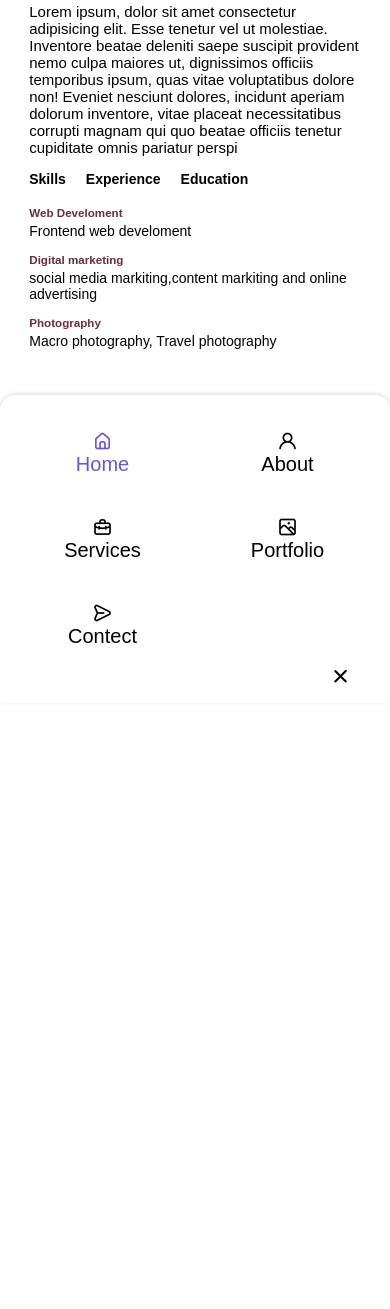
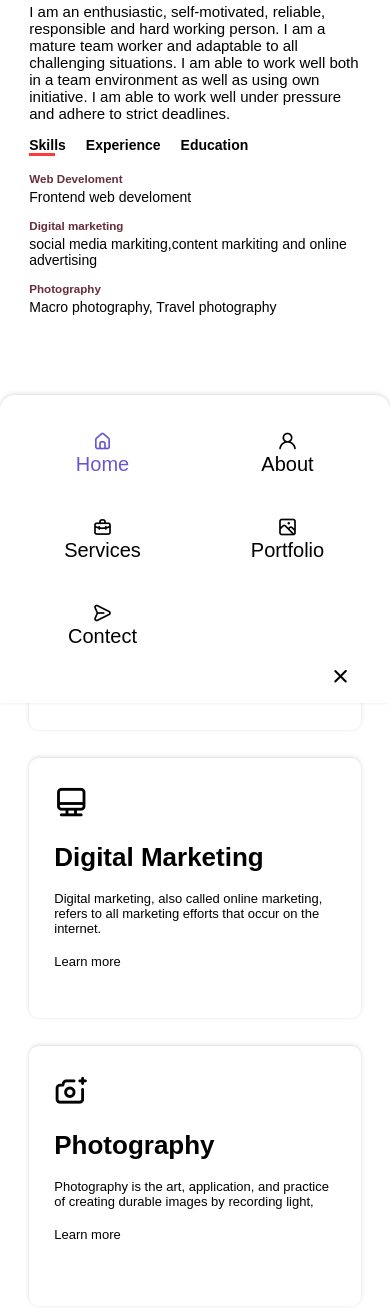
Before and after one commit to IsmailHosen25/My-web-site, a plain HTML site: page index.html in a window 390 px wide. Shown: the part 985-2294 px from the top of the page. Before the commit the page ends 1397 px from the top, so only its background shows below. Drawn offline with nearby package versions, Linux system fonts and the light colour scheme.

Commit message:
services section and some updateded done

```diff
--- a/index.html
+++ b/index.html
@@ -6,6 +6,7 @@
     <meta name="viewport" content="width=device-width, initial-scale=1.0">
     <link rel="stylesheet" href="style.css">
     <link rel="stylesheet" href="https://unicons.iconscout.com/release/v4.0.0/css/line.css">
+    <link rel="stylesheet" href="https://cdnjs.cloudflare.com/ajax/libs/font-awesome/6.3.0/css/all.min.css" integrity="sha512-SzlrxWUlpfuzQ+pcUCosxcglQRNAq/DZjVsC0lE40xsADsfeQoEypE+enwcOiGjk/bSuGGKHEyjSoQ1zVisanQ==" crossorigin="anonymous" referrerpolicy="no-referrer" />
     <title>Hasan</title>
 </head>
 <body>
@@ -78,13 +79,13 @@
                 <div class="content">
                     <div class="about-para">
                         <h2>About Me</h2>
-                        <p>Lorem ipsum, dolor sit amet consectetur adipisicing elit. Esse tenetur vel ut molestiae. Inventore beatae deleniti saepe suscipit provident nemo culpa maiores ut, dignissimos officiis temporibus ipsum, quas vitae voluptatibus dolore non! Eveniet nesciunt dolores, incidunt aperiam dolorum inventore, vitae placeat necessitatibus corrupti magnam qui quo beatae officiis tenetur cupiditate omnis pariatur perspi</p>
+                        <p>I am an enthusiastic, self-motivated, reliable, responsible and hard working person. I am a mature team worker and adaptable to all challenging situations. I am able to work well both in a team environment as well as using own initiative. I am able to work well under pressure and adhere to strict deadlines.</p>
                     </div>
                     <div class="sk-ex-ed">
                             <ul>
-                                <li><a id="Skills">Skills</a></li>
-                                <li><a id="exp">Experience</a></li>
-                                <li><a id="edu">Education</a></li>
+                                <li><a id="Skills" class=" link active">Skills</a></li>
+                                <li><a id="exp" class=" link">Experience</a></li>
+                                <li><a id="edu" class=" link ">Education</a></li>
                             </ul>
                           <div class="sed-add" id="sed-add">
                             <div class="allabout">
@@ -112,6 +113,49 @@
 
       <!-- ------------------------------------Section-2 End------------------------------------------------- -->
 
+
+     <!-- ------------------------------------Section-3 start------------------------------------------------- -->
+<div class="sec-3" id="services">
+    <div class="inner in-sec3">
+        <div class="heading">
+            <h2>Services</h2>
+        </div>
+        <div class="services">
+            <div class="s-card">
+                       <div class="logo">
+                        <i class="fa-solid fa-code"></i>
+                       </div>
+                       <div class="s-about">
+                            <h1>Web design</h1>
+                            <p>Web design refers to the design of websites that are displayed on the internet.</p>
+                            <a href="https://www.interaction-design.org/literature/topics/web-design" target="_blank">Learn more</a>
+                       </div>
+            </div>
+            <div class="s-card">
+                <div class="logo">
+                    <i class="uil uil-desktop-alt"></i>
+                </div>
+                <div class="s-about">
+                     <h1>Digital Marketing</h1>
+                     <p>Digital marketing, also called online marketing, refers to all marketing efforts that occur on the internet.</p>
+                     <a href="https://blog.hubspot.com/marketing/what-is-digital-marketing" target="_blank">Learn more</a>
+                </div>
+            </div>
+            <div class="s-card">
+                <div class="logo">
+                    <i class="uil uil-camera-plus"></i>
+                </div>
+                <div class="s-about">
+                     <h1>Photography</h1>
+                     <p>Photography is the art, application, and practice of creating durable images by recording light,</p>
+                     <a href="https://en.wikipedia.org/wiki/Photography#:~:text=Photography%20is%20the%20art%2C%20application,material%20such%20as%20photographic%20film." target="_blank">Learn more</a>
+                </div>
+            </div>
+        </div>
+    </div>
+</div>
+
+    <!-- ------------------------------------Section-3 End------------------------------------------------- -->
     <script src="index.js"></script>
 </body>
 </html>
--- a/index.js
+++ b/index.js
@@ -53,6 +53,9 @@ darkthembtn.addEventListener("click",()=>{
    const skexedadded=document.getElementById("sed-add");
 
   skills.addEventListener("click",()=>{
+    skills.classList.toggle('active')
+    exp.classList.remove('active')
+    edu.classList.remove('active')
     skills.style.breakAfter.endsWith="80%"
     skexedadded.innerHTML=`
     <div class="allabout">
@@ -71,6 +74,9 @@ darkthembtn.addEventListener("click",()=>{
  </div>
     `})
     exp.addEventListener("click",()=>{
+        exp.classList.toggle('active')
+        edu.classList.remove('active')
+        skills.classList.remove('active')
         skexedadded.innerHTML=`
         <div class="allabout">
         <div class="one">
@@ -84,6 +90,9 @@ darkthembtn.addEventListener("click",()=>{
        </div>
         `})
         edu.addEventListener("click",()=>{
+            edu.classList.toggle('active')
+            exp.classList.remove('active')
+            skills.classList.remove('active')
             skexedadded.innerHTML=`
             <div class="allabout">
             <div class="one">
--- a/style.css
+++ b/style.css
@@ -16,6 +16,8 @@ html{
     --dark-gray:#515253;
     --light-gray:#6a6a6b;
     --social-media:#6858CF;
+    --services-bg:#fff;
+    ---services-hover:#fff;
 
 }
 .inner{
@@ -35,6 +37,8 @@ body.dark-theme{
     --dark-gray:#fff;
     --light-gray:#fff;
     --social-media:#fff;
+    --services-bg:#262626;
+    ---services-hover:#ff004f;
 }
 html{
    scroll-behavior: smooth;
@@ -242,6 +246,9 @@ header nav .nav-manu ul li a{
  }
  .sec-2 .in-sec2 .content .about-para h2{
    font-size: 5rem;
+   position: relative;
+   display: inline;
+   padding-bottom:0.8rem ;
  }
  .sec-2 .in-sec2 .content .about-para p{
    font-size: 1.5rem;
@@ -261,18 +268,25 @@ header nav .nav-manu ul li a{
   color:var(--para-color);
   cursor: pointer;
  }
- .sec-2 .in-sec2 .content .sk-ex-ed ul li a::after{
+ .sec-2 .in-sec2 .content .sk-ex-ed ul li .link::after{
+   content: "";
+   height: 2px;
+   position:absolute;
+   top:100%;
+   left: 0;
+   width: 0%;
+   background-color: #ff3838;
+   transition: all 0.3s linear;
+ }
+ .sec-2 .in-sec2 .content .sk-ex-ed ul li .active::after{
    content: "";
    height: 3px;
    position:absolute;
    top:100%;
    left: 0;
-   width: 0%;
+   width: 70%;
    background-color: #ff3838;
-   transition: width 0.3s linear;
-  }
-  .sec-2 .in-sec2 .content .sk-ex-ed ul li a:hover::after{
-   width: 80%;
+
   }
   .sec-2 .in-sec2 .content .sk-ex-ed .sed-add{
     height: 18rem;
@@ -296,6 +310,63 @@ header nav .nav-manu ul li a{
   }
 /* *********************************** section-2 End********************************************* */
 
+
+/* *********************************** section-3 start********************************************* */
+.sec-3{
+   width: 100%;
+   display: flex;
+   justify-content: center;
+   align-items: center;
+   overflow: hidden;
+   padding: 2rem 0rem;
+   background-color: var(--bg-color);
+}
+.sec-3 .in-sec3 .heading{
+   font-size: 3rem;
+   padding: 1rem 0rem;
+   color: var(--para-color);
+}
+.sec-3 .in-sec3 .services{
+   width: 100%;
+   display: flex;
+   justify-content: space-between;
+   align-items: center;
+   flex-wrap: wrap;
+}
+.sec-3 .in-sec3 .services .s-card{
+   width: 30%;
+   height: 23rem;
+   box-shadow: 0 -1px 4px rgba(0, 0, 0, .15);
+   border-radius: 10px;
+   padding: 2.5rem ;
+   background-color:var(--services-bg) ;
+   transition: all 0.3s linear;
+}
+.sec-3 .in-sec3 .services .s-card:hover{
+   background-color: var(---services-hover);
+   transform: translateY(-10px);
+}
+.sec-3 .in-sec3 .services .s-card .logo i{
+   font-size: 3.4rem;
+   color: var(--black-color);
+}
+.sec-3 .in-sec3 .services .s-card .s-about{
+   font-size: 1.3rem;
+   color: var(--para-color);
+   padding:2rem 0rem ;
+}
+.sec-3 .in-sec3 .services .s-card .s-about p{
+   padding: 1.8rem 0rem;
+}
+.sec-3 .in-sec3 .services .s-card .s-about a{
+   text-decoration: none;
+   border: none;
+   color: var(--black-color);
+   border-radius: 5px;
+   cursor: pointer;
+}
+/* *********************************** section-3 End********************************************* */
+
 /* ************************************************************************************************** */
                                          /* Media Query*/
 /* *************************************************************************************************** */
@@ -307,6 +378,9 @@ header nav .nav-manu ul li a{
       width:30rem;
       height: 30rem;
       border-radius: 50%;
+   }
+   .sec-3 .in-sec3 .services .s-card{
+      width: 32%;
    }
 }
 @media screen  and (max-width:1024px){
@@ -328,6 +402,13 @@ header nav .nav-manu ul li a{
       width:28rem;
       height: 28rem;
       border-radius: 50%;
+   }
+   .sec-3 .in-sec3 .services{
+      justify-content: space-evenly;
+   }
+   .sec-3 .in-sec3 .services .s-card{
+      width: 48%;
+      margin-bottom: 1.5rem;
    }
 }
 @media screen  and (max-width:768px){
@@ -417,6 +498,12 @@ header nav .nav-manu ul li a i{
  .sec-2 .in-sec2 .content{
    width: 100%;
  }
+ .sec-3 .in-sec3 .services{
+   gap: 1.3rem;
+ }
+ .sec-3 .in-sec3 .services .s-card{
+   width: 100%;
+}
 }
 @media screen  and (max-width:480px){
     header nav .nav-manu ul{
@@ -441,4 +528,8 @@ header nav .nav-manu ul li a i{
      .sec-2 .in-sec2 .image{
       width:100%;
     }
+    .sec-3 .in-sec3 .services .s-card{
+      height: 26rem;
+      gap: 1.3rem;
+    }
 }
```
Also changed, not shown: Image/marketing.png (added).
